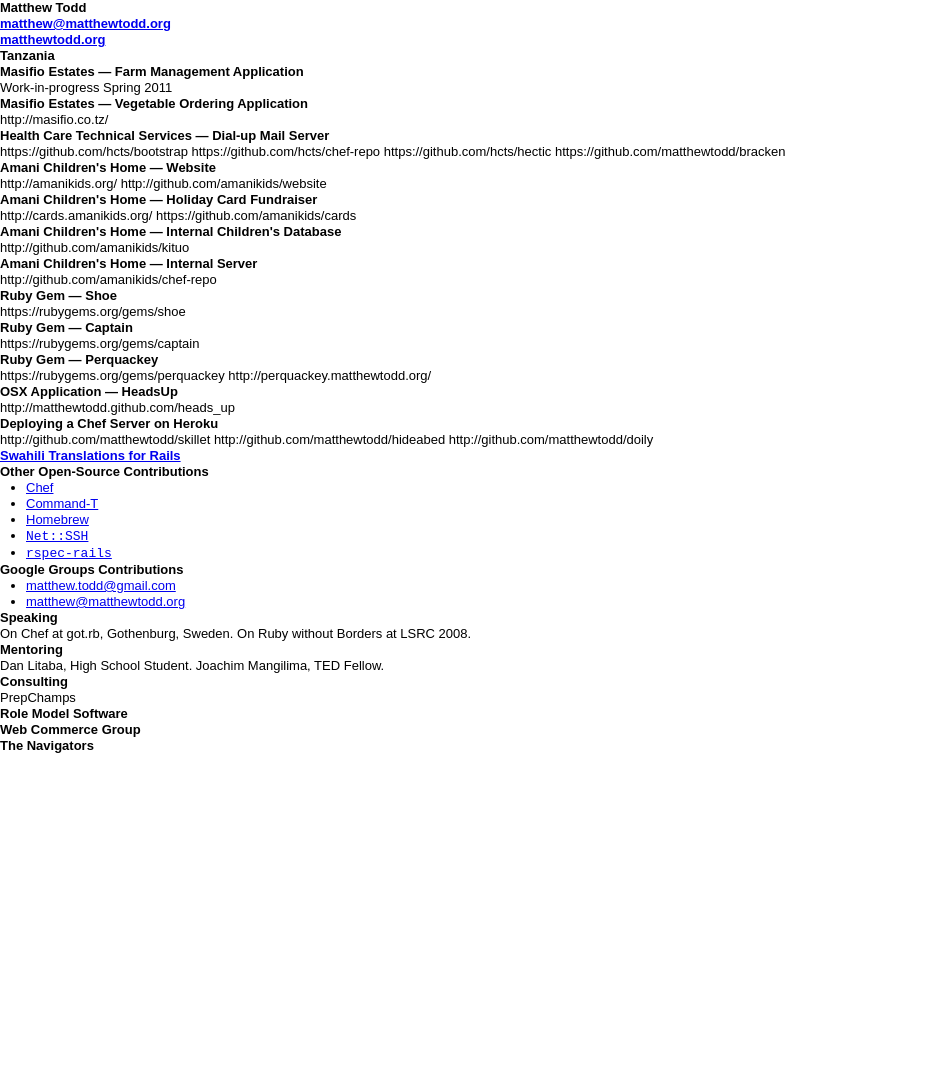
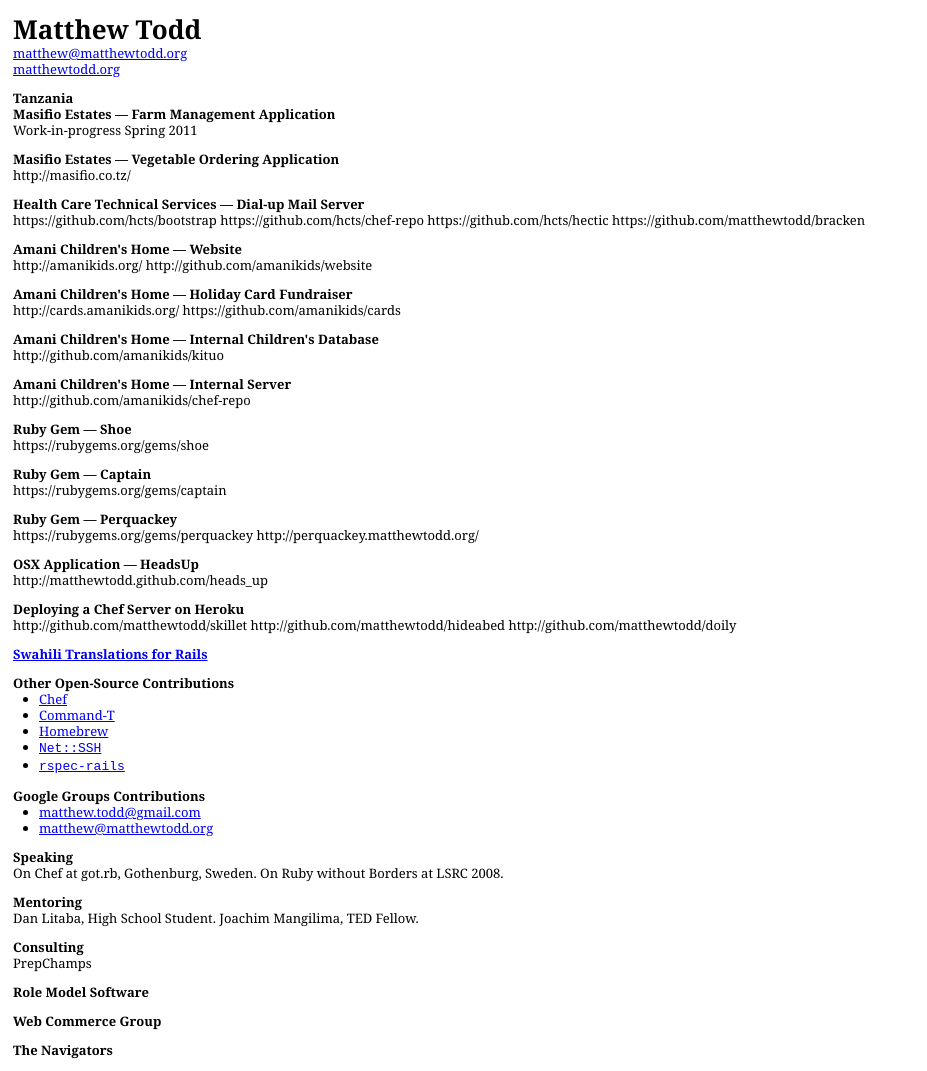
Before and after one commit to matthewtodd/matthewtodd.github.io, a Jekyll site: the page app/resume.html, which Jekyll copies as it is, in a window 1280 px wide. Shown: the whole page, without its empty margins (0-927 px from the left). Built offline with Jekyll 4.4.1, drawn with Linux system fonts in a browser that asks for light colours; before the commit the page ends 900 px from its top, so only the background shows below that.

Commit message:
Starting styles for resume.

```diff
--- a/app/resume.html
+++ b/app/resume.html
@@ -5,6 +5,7 @@
     <meta http-equiv="X-UA-Compatible" content="IE=edge,chrome=1">
     <title>Matthew Todd</title>
     <link rel="stylesheet" href="/stylesheets/style.css">
+    <link rel="stylesheet" href="/stylesheets/resume.css">
     <script src="/javascripts/modernizr-1.7.min.js"></script>
   </head>
 
--- /dev/null
+++ b/app/stylesheets/resume.css
@@ -0,0 +1,21 @@
+body, select, input, textarea {
+  font-family: Georgia, serif;
+}
+
+body {
+  margin: 1em;
+}
+
+h2, h3, h4, h5, h6 { font-weight: normal; }
+
+header h1 {
+  font-size: 2em;
+}
+
+header, section {
+  margin-bottom: 1em;
+}
+
+@media print {
+  a.self[href]:after { content: "" }
+}
```
